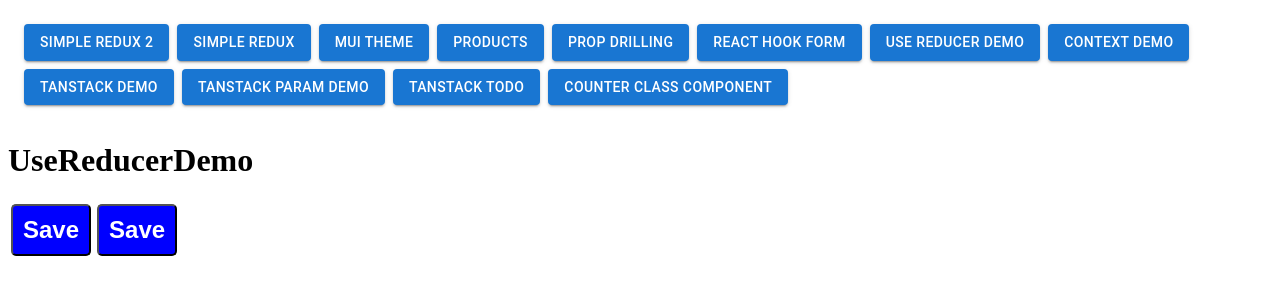
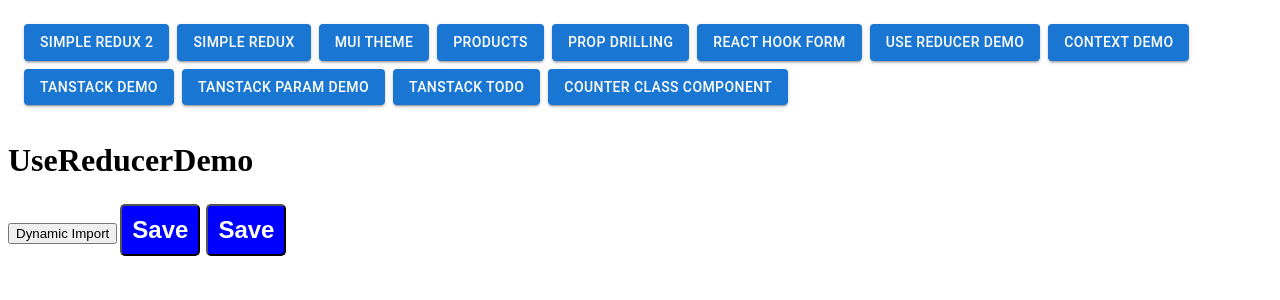
Before and after one commit to gavand-sagar/vite-project-feb-react-mui, a React (Vite) app: page /Products in a window 1280 px wide. Shown: the top 300 px of the page. Built offline with nearby package versions, Linux system fonts and the light colour scheme.

Commit message:
dynamic import on button click

```diff
--- a/src/App.tsx
+++ b/src/App.tsx
@@ -1,4 +1,5 @@
 import { Link, Route, Routes } from 'react-router-dom'
+import { lazy, Suspense } from 'react'
 import './App.css'
 import Lab3 from './HandleInput/Lab3'
 import Lab4 from './HandleInput/Lab4'
@@ -10,8 +11,8 @@ import UseReducerCart from './Reducer/UseReducerCart'
 import UseReducerDemo from './Reducer/UseReducerDemo'
 import MainApp from './ContextDemo/MainApp'
 import MuiTheme from './MUITheme/MuiTheme'
-import SimpleRedux from './Redux-demos/components/SimpleRedux'
-import SimpleRedux2 from './Redux-demos/components/SimpleRedux2'
+// import SimpleRedux from './Redux-demos/components/SimpleRedux'
+// import SimpleRedux2 from './Redux-demos/components/SimpleRedux2'
 import { Box, Button } from '@mui/material'
 import Tanstack from './Tanstack/Tanstack'
 import {
@@ -22,6 +23,9 @@ import TanstackWithParam from './Tanstack/TanstackWithParam'
 import Todo from './Tanstack/Todo'
 import Counter from './Counter'
 
+
+const SimpleRedux2 = lazy(() => import('./Redux-demos/components/SimpleRedux2'))
+const SimpleRedux = lazy(() => import('./Redux-demos/components/SimpleRedux'))
 const queryClient = new QueryClient({
   defaultOptions: {
     queries: {
@@ -71,6 +75,7 @@ function App() {
           <Button variant='contained'>Counter Class Component</Button>
         </Link>
       </Box>
+      <Suspense fallback={<>FallbackPage</>}>
         <Routes>
           <Route path='/SimpleRedux2' element={<SimpleRedux2 />} />
           <Route path='/SimpleRedux' element={<SimpleRedux />} />
@@ -84,9 +89,10 @@ function App() {
           <Route path='/Tanstack' element={<Tanstack />} />
           <Route path='/TanstackWithParam' element={<TanstackWithParam />} />
           <Route path='/TanstackTodos' element={<Todo />} />
-        <Route path='/CounterClassComponent' element={<Counter value={6}/>} />
+          <Route path='/CounterClassComponent' element={<Counter value={6} />} />
           <Route path='/' element={<MainApp />} />
         </Routes>
+      </Suspense>
     </QueryClientProvider>
   )
 }
--- a/src/Reducer/UseReducerDemo.tsx
+++ b/src/Reducer/UseReducerDemo.tsx
@@ -1,5 +1,6 @@
 import React, { useEffect, useReducer, useState } from 'react'
 import Mybutton from '../Mybutton'
+
 
 type Props = {}
 
@@ -28,12 +29,20 @@ export default function UseReducerDemo({ }: Props) {
     //     }
     // }, [])
 
+    function handleClick() {
+        import('../util').then(util => {
+            util.showCommonAlert()
+        })
+    }
+
     return (
         <div>
             <h1>UseReducerDemo</h1>
 
+            <button onClick={handleClick}>Dynamic Import</button>
+
             <Mybutton onClick={() => console.log('clicked')}>Save</Mybutton>
-            <Mybutton onMouseEnter={()=> console.log("Hover")}>Save</Mybutton>
+            <Mybutton onMouseEnter={() => console.log("Hover")}>Save</Mybutton>
             <Mybutton>Update</Mybutton>
             <Mybutton>
                 <h1>Hey</h1>
--- a/src/util.ts
+++ b/src/util.ts
@@ -3,3 +3,8 @@ export type propType = {
     age?: number;
     profession: "superhero" | "developer" | "doctor" | "singer";
 }
+
+
+export function showCommonAlert() {
+    alert("hie")
+}
```
Lines whose indentation alone changed are shown as unchanged.
